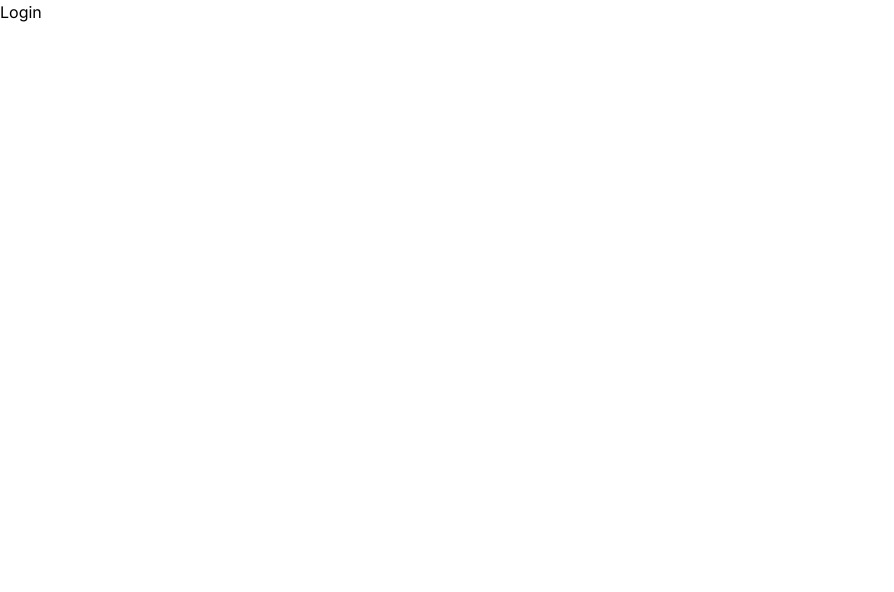
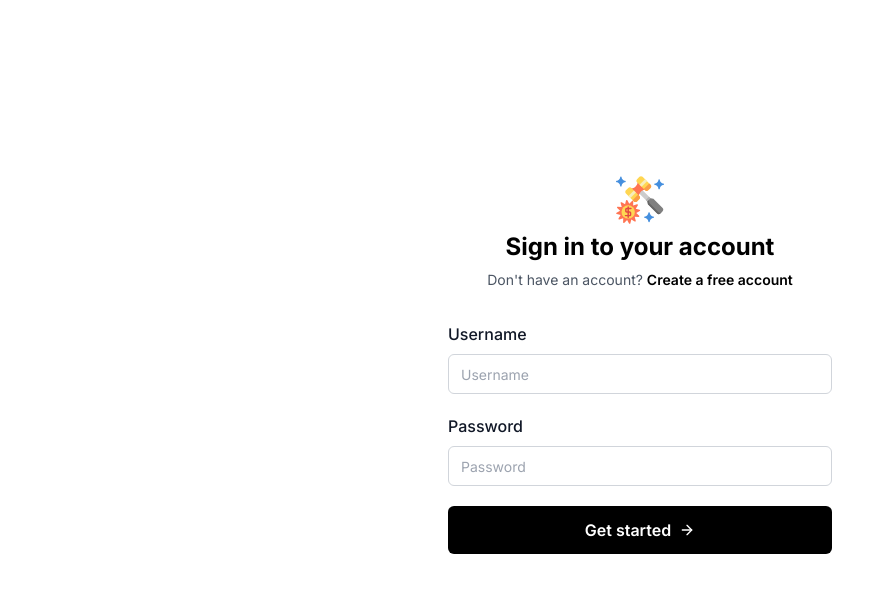
Before and after one commit to AhsanNazeef/online-auction-system, a Next.js app in the folder client/: page /login in a window 1280 px wide. Shown: the top 592 px of the page, without its empty margins (0-894 px from the left). Built offline with nearby package versions, Linux system fonts and the light colour scheme.

Commit message:
added login route

```diff
--- /dev/null
+++ b/client/app/components/loginForm.tsx
@@ -0,0 +1,120 @@
+"use client";
+
+import { ArrowRight } from "lucide-react";
+import React, { use, useEffect } from "react";
+import { BaseURL } from "../utils/constants";
+import { useRouter } from "next/navigation";
+import { getUserFromToken, setCookie } from "../utils/auth";
+
+import { store } from "../../store";
+
+const LoginForm = () => {
+  const [username, setUsername] = React.useState("");
+  const [password, setPassword] = React.useState("");
+  const [error, setError] = React.useState("");
+  const [submitting, setSubmitting] = React.useState(false);
+  const router = useRouter();
+  const { user, setUser, accessToken } = store();
+
+  useEffect(() => {
+    if (user) {
+      router.push("/auctions");
+    }
+  }, [router, user]);
+
+  useEffect(() => {
+    const settingUser = async () => {
+      if (accessToken && !user) {
+        const user = await getUserFromToken(accessToken);
+        setUser(user);
+      }
+    };
+    settingUser();
+  }, [router, accessToken, user, setUser]);
+
+  const submit = async (event: React.FormEvent) => {
+    event.preventDefault();
+    setError("");
+    setSubmitting(true);
+
+    const res = await fetch(`${BaseURL}/auth/jwt/create`, {
+      method: "POST",
+      headers: {
+        "Content-Type": "application/json",
+      },
+      body: JSON.stringify({ username, password }),
+    });
+
+    const data = await res.json();
+    if (res.ok) {
+      setCookie("access-token", data.access, 7);
+      setCookie("refresh-token", data.refresh, 7);
+      const user = await getUserFromToken(data.access);
+      setUser(user);
+    } else {
+      setError(data.detail);
+    }
+    setPassword("");
+    setUsername("");
+    setSubmitting(false);
+  };
+
+  return (
+    <form className="mt-8" onSubmit={submit}>
+      <div className="space-y-5">
+        <div>
+          <label htmlFor="" className="text-base font-medium text-gray-900">
+            {" "}
+            Username{" "}
+          </label>
+          <div className="mt-2">
+            <input
+              className="flex h-10 w-full rounded-md border border-gray-300 bg-transparent px-3 py-2 text-sm placeholder:text-gray-400 focus:outline-none focus:ring-1 focus:ring-gray-400 focus:ring-offset-1 disabled:cursor-not-allowed disabled:opacity-50"
+              type="username"
+              placeholder="Username"
+              value={username}
+              required
+              onChange={(e) => setUsername(e.target.value)}
+            ></input>
+          </div>
+        </div>
+        <div>
+          <div className="flex items-center justify-between">
+            <label htmlFor="" className="text-base font-medium text-gray-900">
+              {" "}
+              Password{" "}
+            </label>
+          </div>
+          <div className="mt-2">
+            <input
+              className="flex h-10 w-full rounded-md border border-gray-300 bg-transparent px-3 py-2 text-sm placeholder:text-gray-400 focus:outline-none focus:ring-1 focus:ring-gray-400 focus:ring-offset-1 disabled:cursor-not-allowed disabled:opacity-50"
+              type="password"
+              placeholder="Password"
+              onChange={(e) => setPassword(e.target.value)}
+              value={password}
+              required
+            ></input>
+          </div>
+        </div>
+        {error && (
+          <div className="w-full text-nowrap">
+            <label htmlFor="" className="text-red-500">
+              {error}
+            </label>
+          </div>
+        )}
+        <div>
+          <button
+            type="submit"
+            className="inline-flex w-full items-center justify-center rounded-md bg-black px-3.5 py-2.5 font-semibold leading-7 text-white hover:bg-black/80 disabled:bg-slate-500"
+            disabled={submitting}
+          >
+            Get started <ArrowRight className="ml-2" size={16} />
+          </button>
+        </div>
+      </div>
+    </form>
+  );
+};
+
+export default LoginForm;
--- a/client/app/login/page.tsx
+++ b/client/app/login/page.tsx
@@ -1,9 +1,35 @@
-import React from 'react'
+import React from "react";
+import Logo from "../../public/logo.svg";
+import Image from "next/image";
+import Link from "next/link";
+import LoginForm from "../components/loginForm";
 
 const Login = () => {
   return (
-    <div>Login</div>
-  )
-}
+    <section>
+      <div className="flex items-center justify-center px-4 py-10 sm:px-6 sm:py-16 lg:px-8 lg:py-24">
+        <div className="xl:mx-auto xl:w-full xl:max-w-sm 2xl:max-w-md ">
+          <div className="mb-2 flex justify-center pt-20">
+            <Image src={Logo} alt="logo" className="w-12"/>
+          </div>
+          <h2 className="text-center text-2xl font-bold leading-tight text-black">
+            Sign in to your account
+          </h2>
+          <p className="mt-2 text-center text-sm text-gray-600 ">
+            Don&apos;t have an account?{" "}
+            <Link
+              href="/register"
+              title=""
+              className="font-semibold text-black transition-all duration-200 hover:underline"
+            >
+              Create a free account
+            </Link>
+          </p>
+          <LoginForm />
+        </div>
+      </div>
+    </section>
+  );
+};
 
-export default Login
+export default Login;
```
